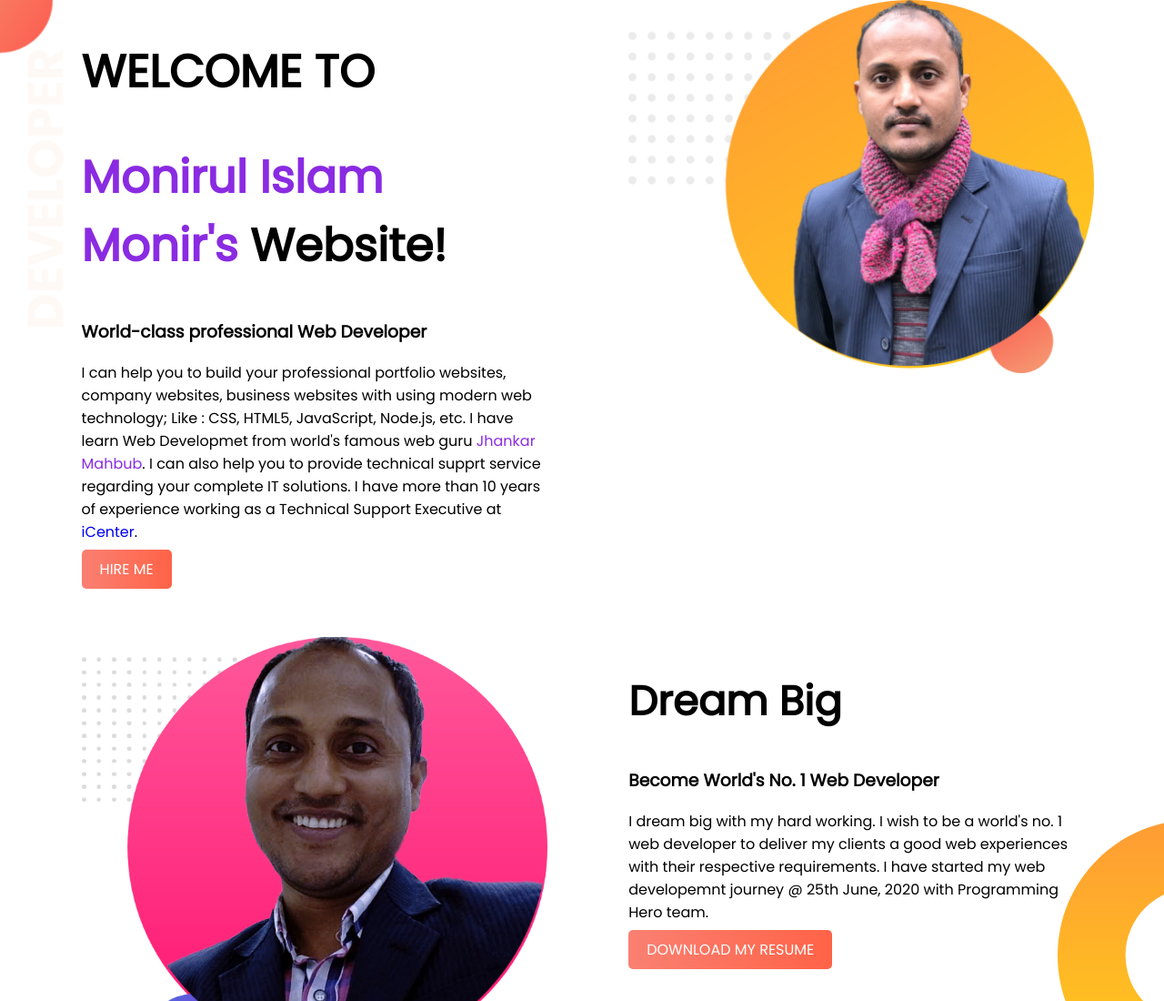
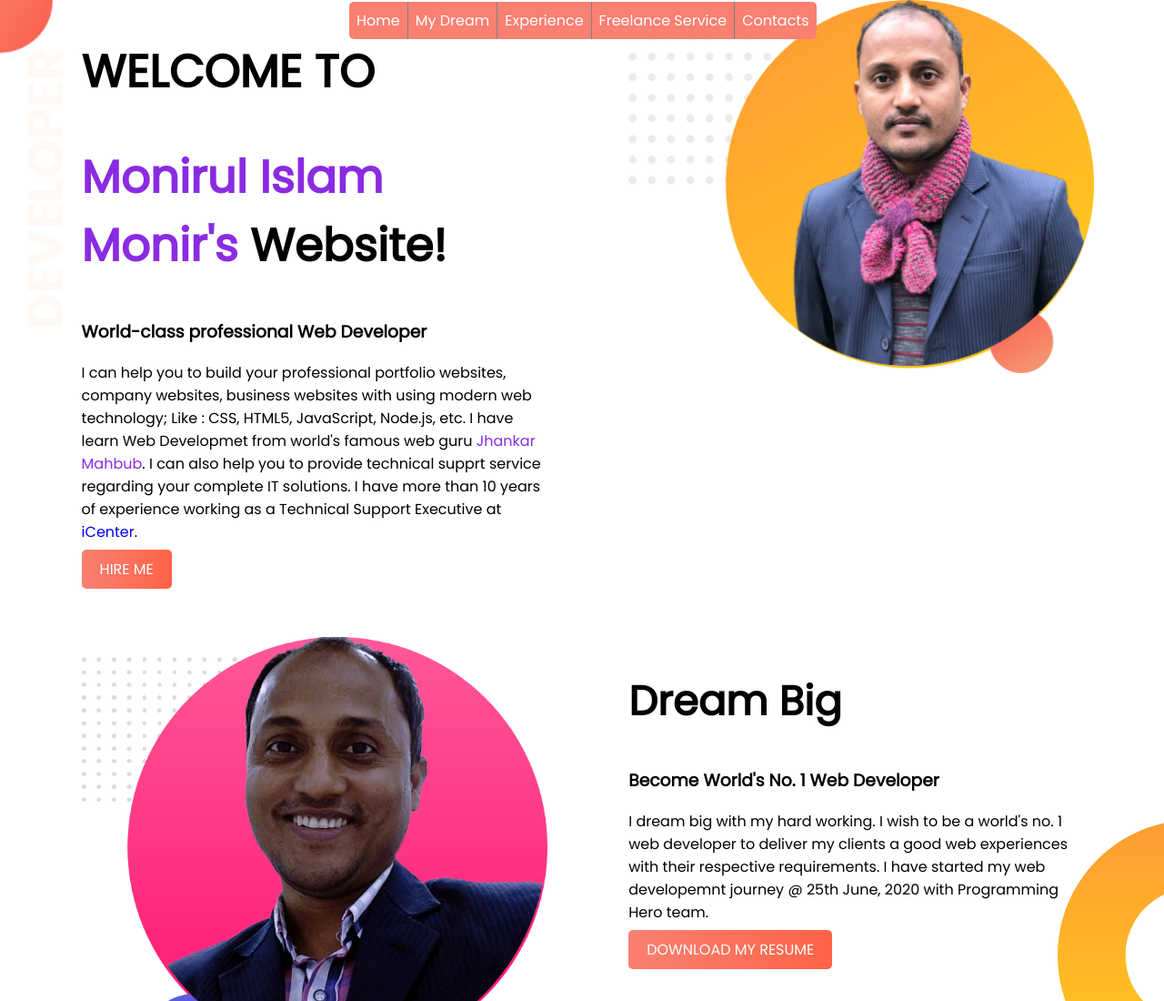
Before and after one commit to mimnets/assignment-one, a plain HTML site: page index.html in a window 1280 px wide. Shown: the top 1100 px of the page at 91% size. Drawn offline with Linux system fonts and the light colour scheme.

Commit message:
second commit

```diff
--- a/css/style.css
+++ b/css/style.css
@@ -85,3 +85,33 @@ section{
 footer p{
     text-align: center;
 }
+ul {
+    list-style-type: none;
+    margin: 0;
+    padding: 0px;
+    overflow: hidden;
+    background-color: salmon;
+    border-radius: 5px;
+ }
+li {
+    float: left;
+    border-right: 1px solid grey;
+}
+li:last-child {
+    border-right: none;
+  }
+  li a:hover {
+    background-color:tomato;
+  }
+
+li a {
+    display: block;
+    padding:8px;
+    text-decoration: none;
+    color: white;
+}
+.container{
+   position: fixed;            /*Here i have learn how to fixed a element in CSS*/
+   margin-left: 30%;
+   padding-top: 2px;
+}
--- a/index.html
+++ b/index.html
@@ -8,7 +8,16 @@
     <link href="https://fonts.googleapis.com/css2?family=Poppins&display=swap" rel="stylesheet"> <!--Font url gets from google fornts -->
 </head>
 <body>
-    <section class="top-banner">  <!--Section tag with class "top-banner" for -->
+    <section id="home" class="top-banner">  <!--Section tag with class "top-banner" for -->
+        <div class="container">
+            <ul>
+                <li><a href="#home">Home</a></li>
+                <li><a href="#my-dream">My Dream</a></li>
+                <li><a href="#experience">Experience</a></li>
+                <li><a href="#freelance-service">Freelance Service</a></li>
+                <li><a href="#contacts">Contacts</a></li>
+            </ul>
+        </div>
         <div class="half-width"> <!--We use div inside section to use different types of part for text,image,backgound-->
             <h1>WELCOME TO</h1>
             <h1><span class="blue-highlight">Monirul Islam Monir's</span> Website!</h1>
@@ -20,7 +29,7 @@
             <img src="images/monirul-portfolio.png">
         </div>
     </section>
-    <section class="dream-area">
+    <section id="my-dream" class="dream-area">
         <div class="half-width">
             <img src="images/monirul-portfolio2.png" alt="">
         </div>
@@ -31,7 +40,7 @@
             <a class="link-button" href="https://drive.google.com/file/d/1uVhS-kPKTfvtmPtTkBemLGoyXsH3Tre4/view?usp=sharing" target="_blank">DOWNLOAD MY RESUME</a>
         </div>
     </section>
-    <section class="experience-area">
+    <section id="experience" class="experience-area">
         <h2>Experiences</h2>
         <div id="full-stack" class="half-width single-experience">
             <h2>Full Stack Web Developer</h2>
@@ -44,7 +53,7 @@
             <p>I strat my Web Development learning journey with Jhakar Mahbub and his Programming Hero team @ June, 2020. I am feeling a Hero learner or Abul learner. Now I am confident that, I can achieve my goal!</p>
         </div>
     </section>
-    <section class="more-experience-area">
+    <section id="freelance-service" class="more-experience-area">
         <h2>More Experiences</h2>
         <div id="system-support-engineer" class="half-width single-experience">
             <h2>System Support Engineer</h2>
```
